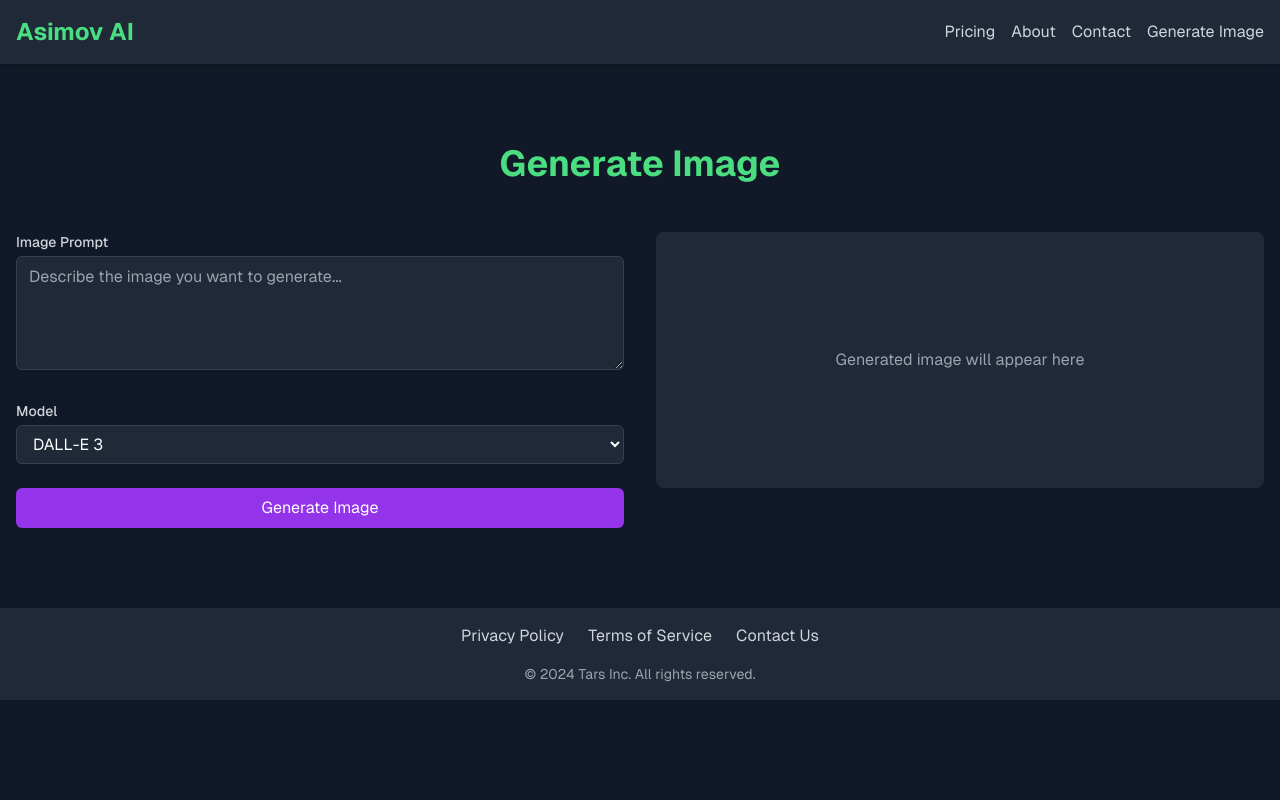
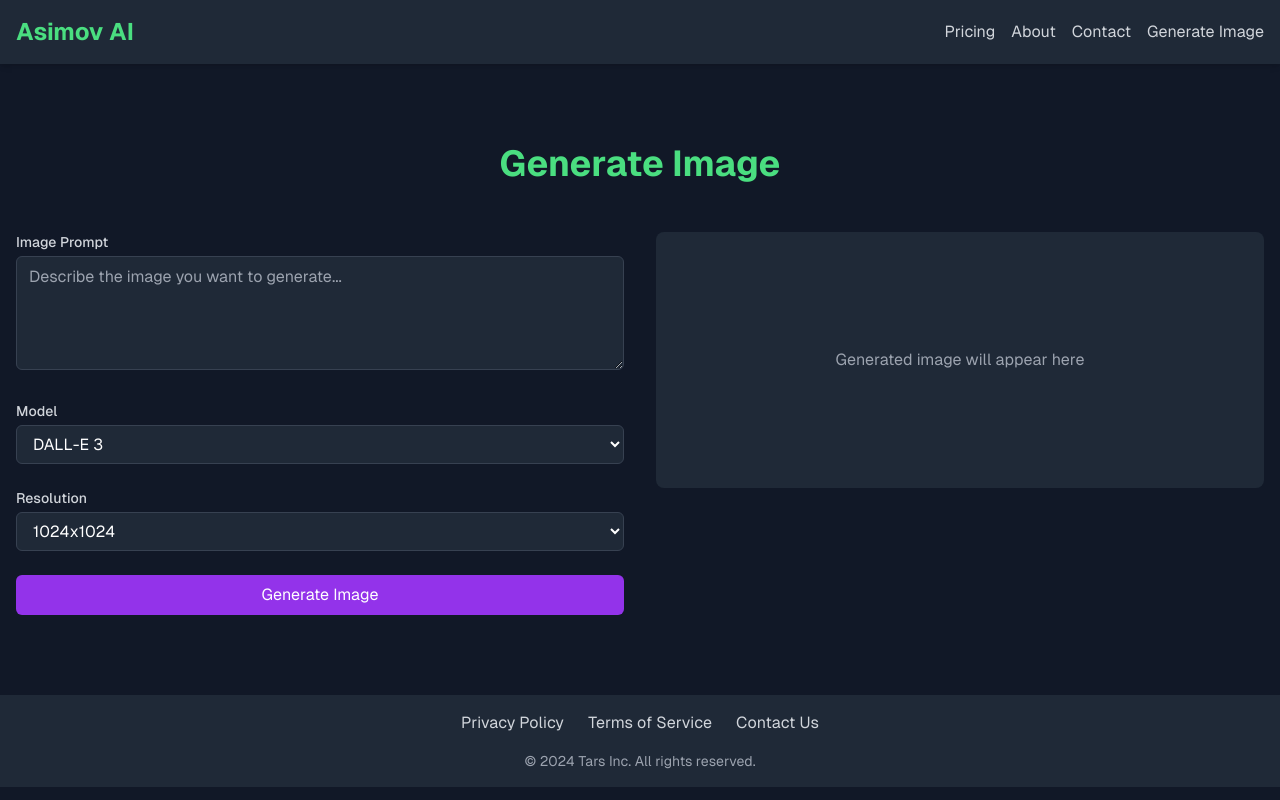
Before and after one commit to volumetric/my-app, a Next.js app: page /generate-image in a window 1280 px wide. Built offline with nearby package versions, Linux system fonts and the light colour scheme.

Commit message:
Added option to select image resolution

```diff
--- a/app/actions/sendEmail.ts
+++ b/app/actions/sendEmail.ts
@@ -4,7 +4,7 @@ import nodemailer from 'nodemailer';
 
 export async function sendEmail(
   formData: { name: string; email: string; message: string },
-  imageData?: { imageUrl: string }
+  imageData?: { imageUrl: string; resolution?: string }
 ) {
   console.log('Starting sendEmail function');
   const transporter = nodemailer.createTransport({
@@ -27,6 +27,7 @@ export async function sendEmail(
         ? `
           Prompt: ${formData.message}
           Model: ${formData.name}
+          Resolution: ${imageData.resolution}
           Image URL: ${imageData.imageUrl}
         `
         : `
@@ -39,6 +40,7 @@ export async function sendEmail(
           <h1>New Image Generation</h1>
           <p><strong>Prompt:</strong> ${formData.message}</p>
           <p><strong>Model:</strong> ${formData.name}</p>
+          <p><strong>Resolution:</strong> ${imageData.resolution}</p>
           <p><strong>Image URL:</strong> <a href="${imageData.imageUrl}">${imageData.imageUrl}</a></p>
           <img src="${imageData.imageUrl}" alt="Generated Image" style="max-width: 100%;">
         `
--- a/app/api/generate-image/route.ts
+++ b/app/api/generate-image/route.ts
@@ -2,22 +2,26 @@ import { NextResponse } from 'next/server';
 import openai from '../../lib/openai';
 import { sendEmail } from '../../actions/sendEmail';
 
+type SupportedSize = "256x256" | "512x512" | "1024x1024" | "1792x1024" | "1024x1792";
+
 export async function POST(request: Request) {
-  const { prompt, model } = await request.json();
+  const { prompt, model, resolution } = await request.json();
 
   try {
+    console.log('Generating image with OpenAI...');
     const response = await openai.images.generate({
       model: model === 'dalle-3' ? 'dall-e-3' : 'dall-e-2',
       prompt: prompt,
       n: 1,
-      size: '1024x1024',
+      size: resolution as SupportedSize,
     });
 
     const imageUrl = response.data[0].url;
 
     if (imageUrl) {
+      console.log('Image generated successfully. URL:', imageUrl);
       // Send email in the background
-      sendEmailInBackground(imageUrl, prompt, model);
+      sendEmailInBackground(imageUrl, prompt, model, resolution);
 
       return NextResponse.json({ imageUrl });
     } else {
@@ -29,13 +33,13 @@ export async function POST(request: Request) {
   }
 }
 
-async function sendEmailInBackground(imageUrl: string, prompt: string, model: string) {
+async function sendEmailInBackground(imageUrl: string, prompt: string, model: string, resolution: string) {
   try {
     console.log('Sending email with image URL...');
     // Send email with the image URL
     const emailResult = await sendEmail(
       { name: model, email: '', message: prompt },
-      { imageUrl: imageUrl }
+      { imageUrl: imageUrl, resolution: resolution }
     );
     console.log('Email sent result:', emailResult);
   } catch (error) {
--- a/app/generate-image/page.tsx
+++ b/app/generate-image/page.tsx
@@ -1,15 +1,34 @@
 'use client';
 
-import { useState } from 'react';
+import { useState, useEffect } from 'react';
 import Nav from "../components/Nav";
 import Footer from "../components/Footer";
+
+const dalle3Resolutions = [
+  { label: '1024x1024', value: '1024x1024' },
+  { label: '1792x1024', value: '1792x1024' },
+  { label: '1024x1792', value: '1024x1792' },
+];
+
+const dalle2Resolutions = [
+  { label: '256x256', value: '256x256' },
+  { label: '512x512', value: '512x512' },
+  { label: '1024x1024', value: '1024x1024' },
+];
 
 export default function GenerateImage() {
   const [prompt, setPrompt] = useState('');
   const [model, setModel] = useState('dalle-3');
+  const [resolution, setResolution] = useState('1024x1024');
   const [imageUrl, setImageUrl] = useState('');
   const [isLoading, setIsLoading] = useState(false);
   const [error, setError] = useState('');
+  const [resolutions, setResolutions] = useState(dalle3Resolutions);
+
+  useEffect(() => {
+    setResolutions(model === 'dalle-3' ? dalle3Resolutions : dalle2Resolutions);
+    setResolution('1024x1024'); // Reset to a common resolution when changing models
+  }, [model]);
 
   const handleSubmit = async (e: React.FormEvent) => {
     e.preventDefault();
@@ -22,7 +41,7 @@ export default function GenerateImage() {
         headers: {
           'Content-Type': 'application/json',
         },
-        body: JSON.stringify({ prompt, model }),
+        body: JSON.stringify({ prompt, model, resolution }),
       });
 
       if (!response.ok) {
@@ -72,6 +91,21 @@ export default function GenerateImage() {
                   <option value="dalle-2">DALL-E 2</option>
                 </select>
               </div>
+              <div>
+                <label htmlFor="resolution" className="block text-sm font-medium text-gray-300 mb-1">Resolution</label>
+                <select
+                  id="resolution"
+                  value={resolution}
+                  onChange={(e) => setResolution(e.target.value)}
+                  className="w-full px-3 py-2 bg-gray-800 border border-gray-700 rounded-md text-white focus:outline-none focus:ring-2 focus:ring-purple-500"
+                >
+                  {resolutions.map((res) => (
+                    <option key={res.value} value={res.value}>
+                      {res.label}
+                    </option>
+                  ))}
+                </select>
+              </div>
               <button
                 type="submit"
                 disabled={isLoading}
```
